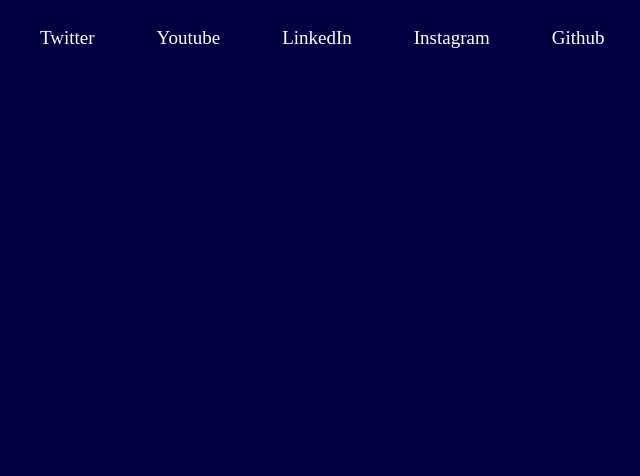
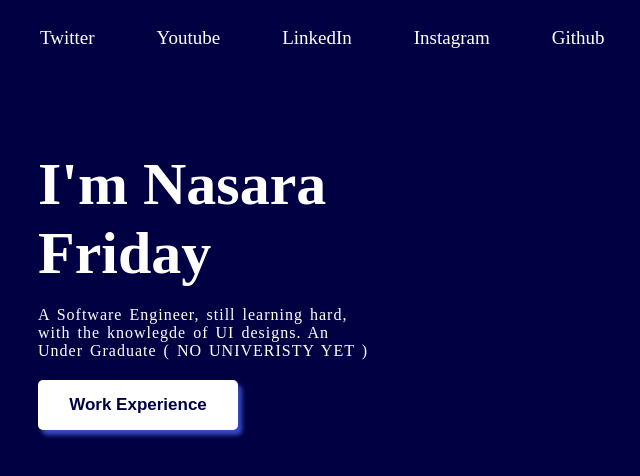
Before and after one commit to Crescent4real/myportfolio, a plain HTML site: page index.html in a window 1280 px wide. Shown: the whole page, without its empty margins (22-662 px from the left). Drawn offline with Linux system fonts and the light colour scheme.

Commit message:
Commited new changes

```diff
--- a/index.html
+++ b/index.html
@@ -16,7 +16,14 @@
                 <li><a href="#">Instagram</a></li>
                 <li><a href="#">Github</a></li>
             </ul>
+            <div class="hero">
+                <h2>I'm Nasara Friday</h2>
+                <br>
+                <p>A Software Engineer, still learning hard, with the knowlegde of UI designs. An Under Graduate ( NO UNIVERISTY YET )</p>
+                <button class="btn">Work Experience</button>
+            </div>
         </div>
+
     </div>
 </body>
 </html>
--- a/style.css
+++ b/style.css
@@ -46,3 +46,33 @@ ul li a:hover{
 ul li a:active{
     color: darkblue;
 }
+
+.hero{
+    color: white;
+    margin-top: 150px;
+    margin-left: 60px;
+}
+
+h2{
+    font-size: 60px;
+}
+
+.hero p{
+    word-spacing: 2px;
+    letter-spacing: 1px;
+}
+
+.btn{
+    width: 200px;
+    height: 50px;
+    background-color: white;
+    color: rgb(0, 0, 67);
+    font-weight: bold;
+    padding: 10px;
+    margin-top: 20px;
+    border-radius: 5px;
+    border: none;
+    font-size: 17px;
+    cursor: pointer;
+    box-shadow: 4px 5px 4px rgb(55, 74, 195);
+}
```
